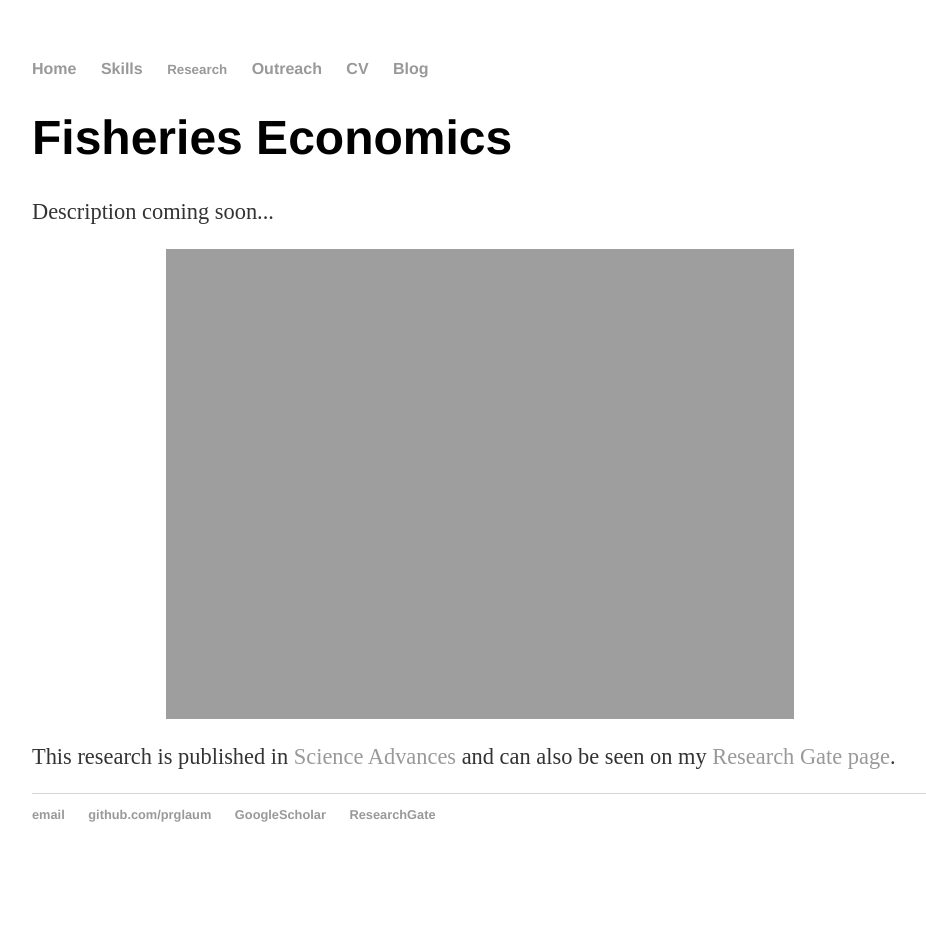
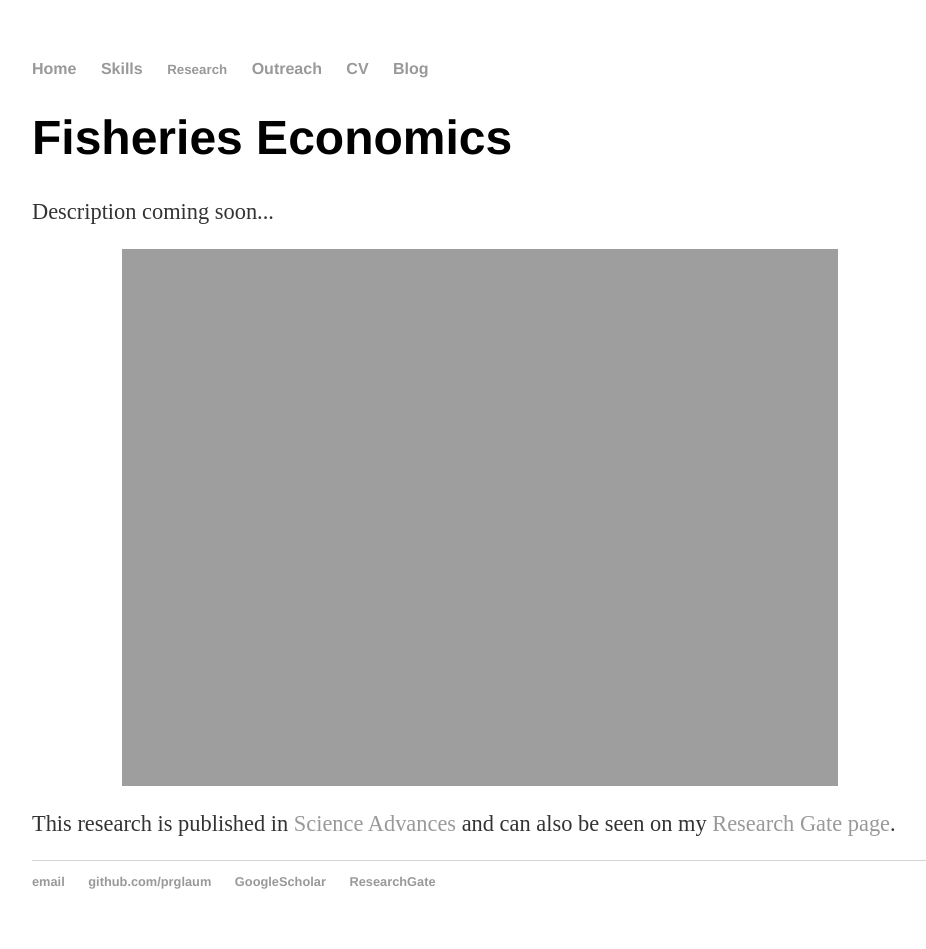
Before and after one commit to prglaum/prglaum.github.io, a Jekyll site: the page built from research/fisheries/index.html, in a window 1280 px wide. Shown: the whole page, without its empty margins (160-1086 px from the left). Built offline with Jekyll 4.4.1, drawn with Linux system fonts in a browser that asks for light colours; before the commit the page ends 900 px from its top, so only the background shows below that.

Commit message:
Update index.html

```diff
--- a/research/fisheries/index.html
+++ b/research/fisheries/index.html
@@ -7,6 +7,6 @@
 	<p>Description coming soon... </p>
 </div><!-- /.blurb -->
 
-<img class="div80" src="{{site.url}}/docs/assets/images/yellowFinBlue.jpg" alt="yellowFin" style="width:70%;">
+<img class="div80" src="{{site.url}}/docs/assets/images/yellowFinBlue.jpg" alt="yellowFin" >
 
 <p display="block" style="clear:right" style="clear:left"> This research is published in <a href="https://www.science.org/doi/10.1126/sciadv.aaz4891">Science Advances</a> and can also be seen on my <a href="https://www.researchgate.net/profile/Paul-Glaum">Research Gate page</a>.
```
